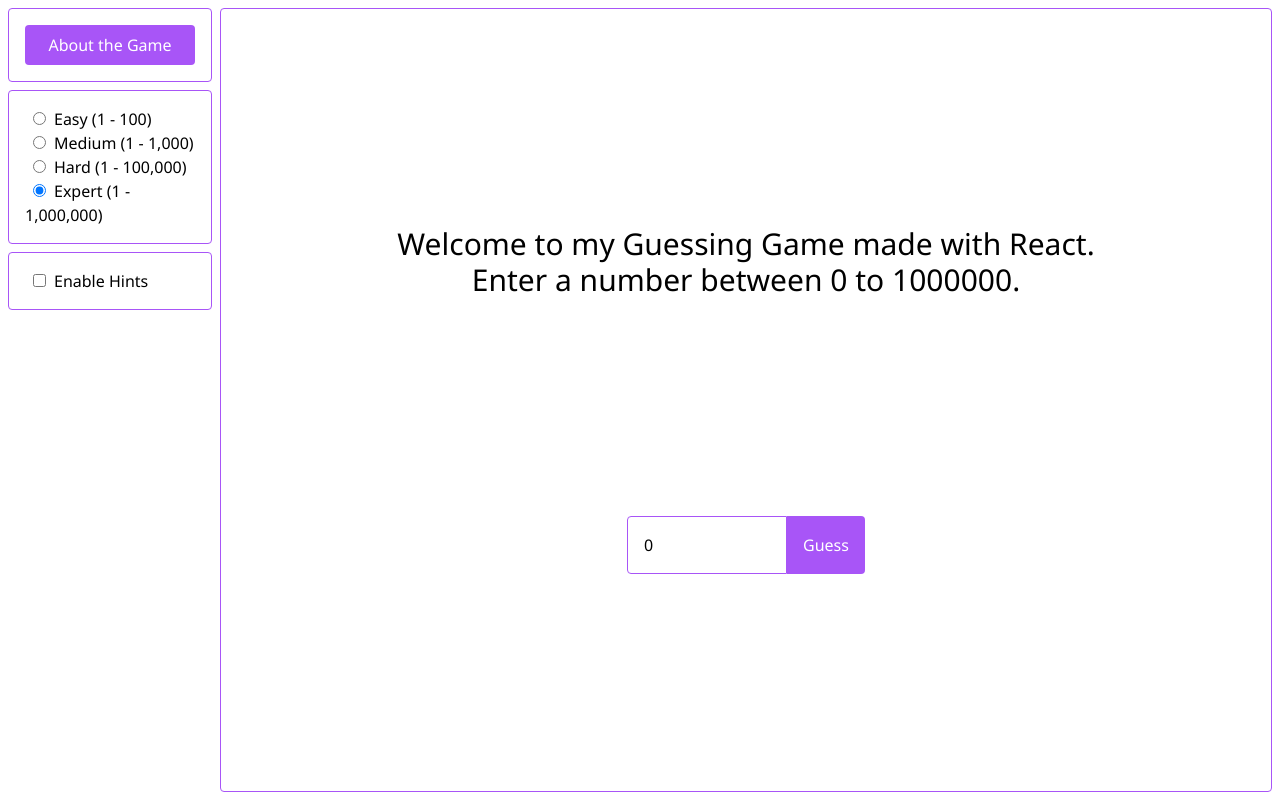
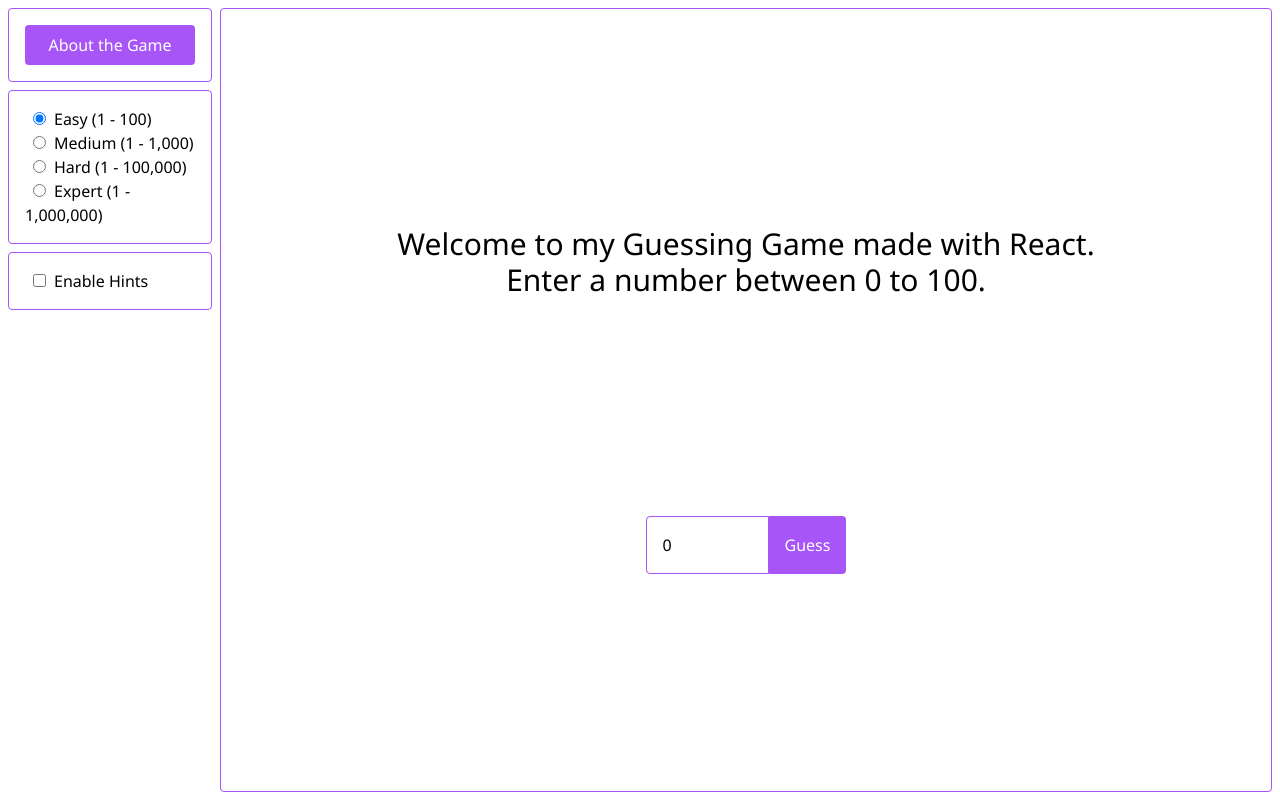
Before and after one commit to waynefaustorilla/react-guessing-game, a React (Vite) app: page / in a window 1280 px wide. Built offline with nearby package versions, Linux system fonts and the light colour scheme.

Commit message:
completed guessing game

```diff
--- a/src/Application.tsx
+++ b/src/Application.tsx
@@ -3,14 +3,22 @@ import Configurations from "./components/Configurations";
 import DifficultyCard from "./components/DifficultyCard";
 import GuessingCard from "./components/GuessingCard";
 import History from "./components/History";
-import { useSelector } from "react-redux";
+import { useDispatch, useSelector } from "react-redux";
 import { RootState } from "./state/store";
 import InfoCard from "./components/InfoCard";
 import GuessingBox from "./components/GuessingBox";
 import GuessComponent from "./components/GuessComponent";
+import { randomActions } from "./state/reducers/random";
 
 const Application: FunctionComponent = (): JSX.Element => {
   const { hints, maximum, guess, tries } = useSelector((state: RootState) => state.random);
+  const { setDifficulty } = randomActions;
+
+  const dispatch = useDispatch();
+
+  React.useEffect(() => {
+    dispatch(setDifficulty("EASY"));
+  }, []);
 
   return (
     <div className={"p-2"}>
--- a/src/components/GuessComponent.tsx
+++ b/src/components/GuessComponent.tsx
@@ -3,11 +3,11 @@ import { useSelector } from "react-redux";
 import { RootState } from "../state/store";
 
 const GuessComponent: FunctionComponent = (): JSX.Element => {
-  const { message } = useSelector((state: RootState) => state.random);
+  const { messages } = useSelector((state: RootState) => state.random);
 
   return (
     <Fragment>
-      <p>{message}</p>
+      <p>{messages[0]}</p>
     </Fragment>
   );
 };
--- a/src/components/GuessingBox.tsx
+++ b/src/components/GuessingBox.tsx
@@ -4,10 +4,9 @@ import { randomActions } from "../state/reducers/random";
 import { RootState } from "../state/store";
 import styles from "./../css/guessingbox.module.css";
 
-const { incrementTries, setMessage, setGuess } = randomActions;
-
 const GuessingBox: FunctionComponent = (): JSX.Element => {
-  const { maximum, tries, number, guess } = useSelector((state: RootState) => state.random);
+  const { incrementTries, setMessage, setGuess, resetState } = randomActions;
+  const { maximum, tries, number, guess, messages } = useSelector((state: RootState) => state.random);
 
   const dispatch = useDispatch();
 
@@ -35,6 +34,26 @@ const GuessingBox: FunctionComponent = (): JSX.Element => {
     }
   };
 
+  // const handleReset = (event: ClickEve) => {
+
+  // };
+
+  const GuessButton: FunctionComponent = (): JSX.Element => {
+    return (
+      <button type={"submit"} className={`${styles.button} ${isDisabled() ? "bg-gray-300" : null}`}>
+        Guess
+      </button>
+    );
+  };
+
+  const ResetButton: FunctionComponent = (): JSX.Element => {
+    return (
+      <button type={"button"} className={`${styles.button} ${isDisabled() ? "bg-gray-300" : null}`} onClick={() => dispatch(resetState())}>
+        Play Again
+      </button>
+    );
+  };
+
   return (
     <form className={styles.container} onSubmit={handleTry}>
       <input
@@ -44,16 +63,14 @@ const GuessingBox: FunctionComponent = (): JSX.Element => {
         min={1}
         max={maximum}
         className={`${styles.input} ${isDisabled() ? "bg-gray-300" : null}`}
-        disabled={isDisabled()}
       />
 
-      <button
-        type={"submit"}
-        className={`${styles.button} ${isDisabled() ? "bg-gray-300" : null}`}
-        disabled={isDisabled()}
-      >
-          Guess
-      </button>
+      {
+        (tries >= 10) || (messages[0] === "That's correct! You win.") ?
+          <ResetButton />
+          :
+          <GuessButton />
+      }
     </form>
   );
 };
--- a/src/components/History.tsx
+++ b/src/components/History.tsx
@@ -1,20 +1,28 @@
-import React, { FunctionComponent } from "react";
+import React, { Fragment, FunctionComponent } from "react";
 import styles from "./../css/history.module.css";
+import { useSelector } from "react-redux";
+import { RootState } from "../state/store";
 
 const History: FunctionComponent = (): JSX.Element => {
+  const { messages } = useSelector((state: RootState) => state.random);
+
   return (
-    <ul className={styles.card}>
-      <li className={styles.list}>Number is lesser than 100</li>
-      <li className={styles.list}>Number is more than 1</li>
-      <li className={styles.list}>Number is lesser than 100</li>
-      <li className={styles.list}>Number is more than 1</li>
-      <li className={styles.list}>Number is lesser than 100</li>
-      <li className={styles.list}>Number is more than 1</li>
-      <li className={styles.list}>Number is lesser than 100</li>
-      <li className={styles.list}>Number is more than 1</li>
-      <li className={styles.list}>Number is lesser than 100</li>
-      <li className={styles.list}>Number is more than 1</li>
-    </ul>
+    <Fragment>
+      {
+        messages.length < 1 ?
+          null
+          :
+          <ul className={styles.card}>
+            {
+              messages.map((message, index) => {
+                return (
+                  <li className={styles.list} key={index}>{message}</li>
+                );
+              })
+            }
+          </ul>
+      }
+    </Fragment>
   );
 };
 
--- a/src/components/HistoryItem.tsx
+++ /dev/null
@@ -1 +0,0 @@
-import React from "react";
--- a/src/state/reducers/random.ts
+++ b/src/state/reducers/random.ts
@@ -4,22 +4,39 @@ const randomize = (maximum: number) => {
   return Math.floor(Math.random() * maximum);
 };
 
-const randomSlice = createSlice({
-  name: "random",
-  initialState: {
+interface InitialProps {
+  number: number,
+  hints: boolean,
+  tries: number,
+  guess: number,
+  maximum: number,
+  messages: string[],
+  difficulty: {
+    easy: number,
+    medium: number,
+    hard: number,
+    expert: number,
+  }
+}
+
+const initial: InitialProps = {
   number: 0,
   hints: false,
   tries: 0,
   guess: 0,
   maximum: 0,
-    message: "",
+  messages: [],
   difficulty: {
     easy: 100,
     medium: 1_000,
     hard: 100_000,
     expert: 1_000_000,
   }
-  },
+};
+
+const randomSlice = createSlice({
+  name: "random",
+  initialState: initial,
   reducers: {
     setDifficulty: (state, { payload }) => {
       const { easy, medium, hard, expert } = state.difficulty;
@@ -55,10 +72,15 @@ const randomSlice = createSlice({
       state.tries = 0;
     },
     setMessage: (state, { payload }) => {
-      state.message = payload;
+      state.messages.unshift(payload);
     },
     setGuess: (state, { payload }) => {
       state.guess = payload;
+    },
+    resetState: (state) => {
+      state.number = randomize(state.maximum);
+      state.tries = 0;
+      state.messages = [];
     }
   }
 });
```
Lines whose indentation alone changed are shown as unchanged.
